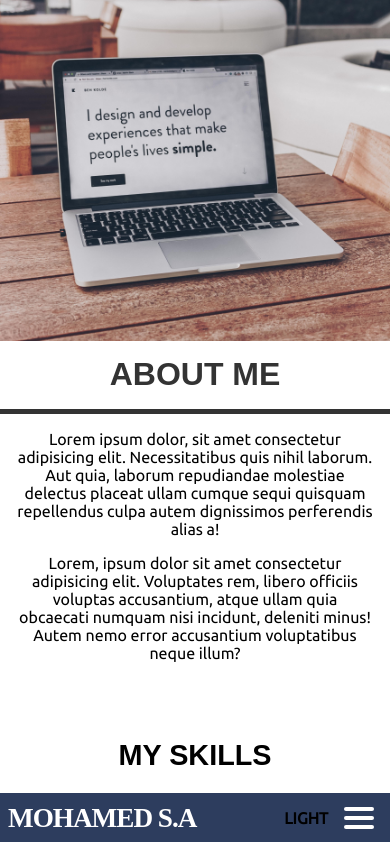
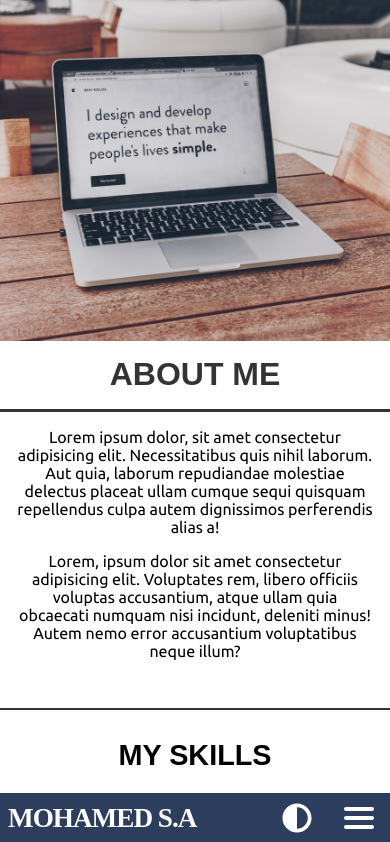
Before and after one commit to Mohamed-sal-ah/Portfolio, a React (Create React App) app: page /about in a window 390 px wide. Shown: the top 842 px of the page. Built offline with nearby package versions, Linux system fonts and the light colour scheme; a web font is replaced by a local one.

Commit message:
Added symbol and styles

```diff
--- a/src/components/Navbar.jsx
+++ b/src/components/Navbar.jsx
@@ -55,6 +55,7 @@ class Navbar extends Component {
         this.toggleNav=this.toggleNav.bind(this)
         this.HeaderIcon=this.HeaderIcon.bind(this)
         this.ToggleTheme=this.ToggleTheme.bind(this)
+        this.ReturnClass=this.ReturnClass.bind(this)
         this.state={condtion: false, theme:''}
     }
 
@@ -87,10 +88,19 @@ class Navbar extends Component {
 
     }
 
+    ReturnClass(theme) {
+        if (theme==='dark') {
+            return 'dark-theme-icon'
+        } else{
+            return 'light-theme-icon';
+        }
+    }
+
     render() {
 
         const clasCondition = this.state.condtion ? ' open' : ' closed'
         const MobileClass = 'mobileUL'+clasCondition;
+        const ThemeClass = this.ReturnClass(this.state.theme)
         return (
 
         <React.Fragment>
@@ -102,7 +112,7 @@ class Navbar extends Component {
                 </div>
                 </Link>
                 <div className='div-center'>
-                    <NavbarItems onTheme={this.ToggleTheme} onBoolean={this.state.condtion} onToggle={this.toggleNav}></NavbarItems>
+                    <NavbarItems onWhichTheme={ThemeClass} onTheme={this.ToggleTheme} onBoolean={this.state.condtion} onToggle={this.toggleNav}></NavbarItems>
                 </div>
             </NavbarDiv>
             <MobileNavSpan>
--- a/src/components/NavbarItems.jsx
+++ b/src/components/NavbarItems.jsx
@@ -1,5 +1,6 @@
 import React from 'react';
 import styled from 'styled-components';
+import adjust from './icons/adjust.svg'
 import { NavLink } from 'react-router-dom'
 
 const MobileBar =styled.div`
@@ -20,13 +21,6 @@ const TextColor = styled.p`
 color:#ffffff;
 `;
 
-const NotMobilebtn = styled.div`
-display:block;
-@media (max-width: 800px) {
-display:block;
-}
-`;
-
 const MobileNavBtn = styled.div`
 display:none;
 @media (max-width: 800px) {
@@ -40,10 +34,21 @@ align-items: flex-start;
 `;
 const NavItems =styled.div`
 color: white;
-`
+`;
 
-const NavBarItems = ({onTheme,onToggle, onBoolean}) => {
+const ThemeBtnDiv = styled.div`
+display:flex;
+padding:0 1rem;
+`;
 
+const ThemeIcon = styled.img`
+height:30px;
+align-self:center;
+`;
+
+
+
+const NavBarItems = ({onWhichTheme,onTheme,onToggle, onBoolean}) => {
 
     return (
     <React.Fragment>
@@ -59,9 +64,9 @@ const NavBarItems = ({onTheme,onToggle, onBoolean}) => {
                 <li><TextColor>Contact</TextColor></li>
             </NavLink>
         </NormalNav>
-        <NotMobilebtn onClick={onTheme}>
-            <p>light</p>
-        </NotMobilebtn>
+        <ThemeBtnDiv onClick={onTheme}>
+            <ThemeIcon id={onWhichTheme} src={adjust} alt="theme icon"/>
+        </ThemeBtnDiv>
         <MobileNavBtn>
             <MobileBar className={onBoolean ? 'clicked' : 'not-clicked'} onClick={() => onToggle()}>
                 <div className='bar-toggle'>
--- a/src/components/style/style.scss
+++ b/src/components/style/style.scss
@@ -20,7 +20,7 @@ $dark-theme: false !default;
 [theme='dark']{
   --black:#ffffff;
   --button-color: #bfbfbf;
-  --white:#000000;
+  --white:#232323;
   --dark-gray:#efecec;
   --light-gray:#333333;
   --icon-theme:invert(1);
@@ -42,6 +42,9 @@ body{
 }
 p{
   color: $deafult-black;
+}
+h3{
+  color:$deafult-black;
 }
 
 
@@ -156,6 +159,20 @@ li p{
   padding: 0;
 }
 
+
+#light-theme-icon{
+  @include transistion-time(0.2s,ease);
+  transform: rotate(0deg);
+ -webkit-transform: rotate(0deg);
+ -moz-transform: rotate(0deg);
+}
+#dark-theme-icon{
+  @include transistion-time(0.2s,ease);
+  transform: rotate(180deg);
+ -webkit-transform: rotate(180deg);
+ -moz-transform: rotate(180deg);
+}
+
 .clicked .bar-toggle .toggle-span:nth-child(1){
  transform: translateY(9px) rotate(-45deg);
  -webkit-transform: translateY(9px) rotate(-45deg);
@@ -237,6 +254,7 @@ li p{
  .section-content{
    background-color:$deafult-white;
    margin-top: -5px;
+   border-bottom: 2px solid $dark-gray;
  }
  .color-div{
    background-color:$deafult-white
@@ -301,6 +319,7 @@ li p{
 padding-bottom:2rem;
 @include flex-box(row-reverse);
 background-color:$deafult-white;
+border-bottom: 2px solid $dark-gray;
 }
 
 .row-div{
@@ -342,7 +361,7 @@ text-align: center;
   text-transform: uppercase;
   margin: 0;
   color:$dark-gray;
-  border-bottom: 5px solid$dark-gray;
+  border-bottom: 3px solid$dark-gray;
   padding: 1rem 0;
   font-size: 2rem;
 }
@@ -376,7 +395,8 @@ text-align: center;
 
 
 #title-text{
-  border-bottom: 5px solid $dark-gray;
+  color:$dark-gray;
+  border-bottom: 3px solid $dark-gray;
  background-color: $deafult-white;
   font-family: $font-montserrat;
   }
@@ -471,7 +491,7 @@ button{
 
   #contact-title{
       background-color:$deafult-white;
-      border-bottom: 5px solid $deafult-black;
+      border-bottom: 3px solid $dark-gray;
       color:$dark-gray;
   }
 
@@ -494,9 +514,7 @@ align-items: center;
 h2{
   color:$deafult-black
 }
-h3{
-  color:$deafult-black
-}
+
 
 footer div{
   width: 50%;
```
Also changed, not shown: src/components/icons/adjust.svg (added).
